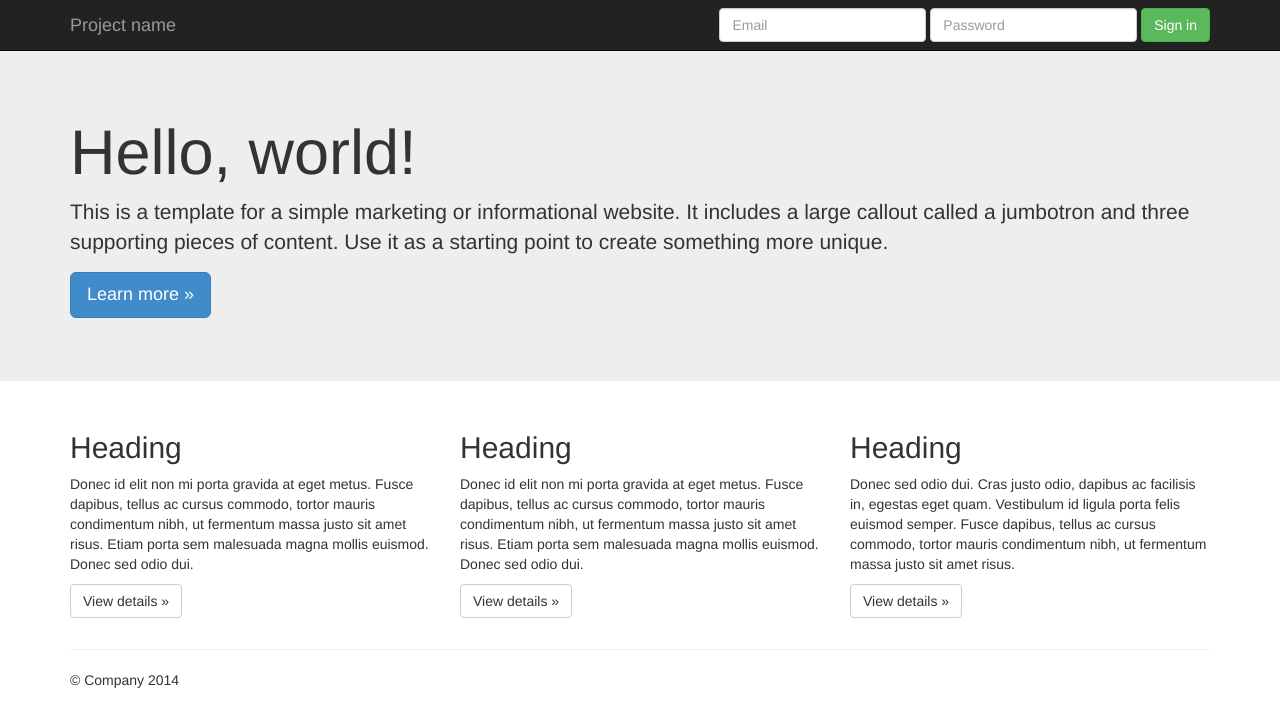
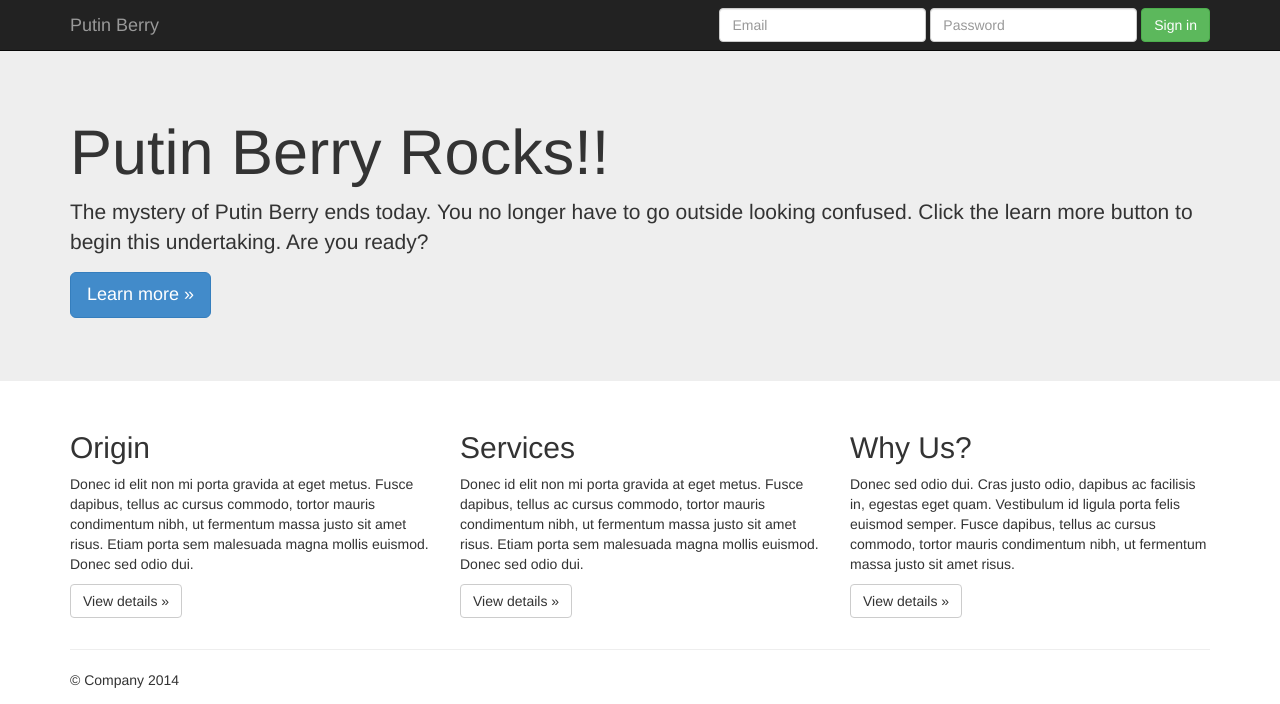
Before and after one commit to masterfung/mvp_landing-Django, a Django app: template pursuit/src/static/templates/base.html in a window 1280 px wide. Shown: the top 704 px of the page. Run offline with Django 3.2, Linux system fonts and the light colour scheme; the template is opened without the code that fills it, so the values that code supplies are empty; parts of the project's set-up code (start-up, migrations or seed data) failed here and were passed over; some libraries are stand-ins or nearby versions.

Commit message:
simple text updates

```diff
--- a/pursuit/src/static/templates/base.html
+++ b/pursuit/src/static/templates/base.html
@@ -9,7 +9,7 @@
     <meta name="author" content="">
     <link rel="shortcut icon" href="../../assets/ico/favicon.ico">
 
-    <title>Jumbotron Template for Bootstrap</title>
+    <title>The Illustrious Putin Berry</title>
 
     <!-- Bootstrap core CSS -->
     <link href="/static/css/bootstrap.min.css" rel="stylesheet">
@@ -38,7 +38,7 @@
             <span class="icon-bar"></span>
             <span class="icon-bar"></span>
           </button>
-          <a class="navbar-brand" href="#">Project name</a>
+          <a class="navbar-brand" href="#">Putin Berry</a>
         </div>
         <div class="navbar-collapse collapse">
           <form class="navbar-form navbar-right" role="form">
@@ -57,8 +57,8 @@
     <!-- Main jumbotron for a primary marketing message or call to action -->
     <div class="jumbotron">
       <div class="container">
-        <h1>Hello, world!</h1>
-        <p>This is a template for a simple marketing or informational website. It includes a large callout called a jumbotron and three supporting pieces of content. Use it as a starting point to create something more unique.</p>
+        <h1>Putin Berry Rocks!!</h1>
+        <p>The mystery of Putin Berry ends today. You no longer have to go outside looking confused. Click the learn more button to begin this undertaking. Are you ready?</p>
         <p><a class="btn btn-primary btn-lg" role="button">Learn more &raquo;</a></p>
       </div>
     </div>
@@ -67,17 +67,17 @@
       <!-- Example row of columns -->
       <div class="row">
         <div class="col-md-4">
-          <h2>Heading</h2>
+          <h2>Origin</h2>
           <p>Donec id elit non mi porta gravida at eget metus. Fusce dapibus, tellus ac cursus commodo, tortor mauris condimentum nibh, ut fermentum massa justo sit amet risus. Etiam porta sem malesuada magna mollis euismod. Donec sed odio dui. </p>
           <p><a class="btn btn-default" href="#" role="button">View details &raquo;</a></p>
         </div>
         <div class="col-md-4">
-          <h2>Heading</h2>
+          <h2>Services</h2>
           <p>Donec id elit non mi porta gravida at eget metus. Fusce dapibus, tellus ac cursus commodo, tortor mauris condimentum nibh, ut fermentum massa justo sit amet risus. Etiam porta sem malesuada magna mollis euismod. Donec sed odio dui. </p>
           <p><a class="btn btn-default" href="#" role="button">View details &raquo;</a></p>
        </div>
         <div class="col-md-4">
-          <h2>Heading</h2>
+          <h2>Why Us?</h2>
           <p>Donec sed odio dui. Cras justo odio, dapibus ac facilisis in, egestas eget quam. Vestibulum id ligula porta felis euismod semper. Fusce dapibus, tellus ac cursus commodo, tortor mauris condimentum nibh, ut fermentum massa justo sit amet risus.</p>
           <p><a class="btn btn-default" href="#" role="button">View details &raquo;</a></p>
         </div>
```
